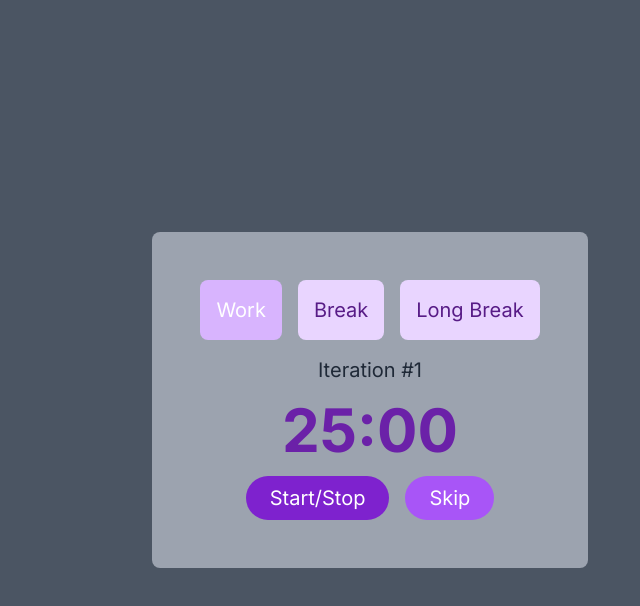
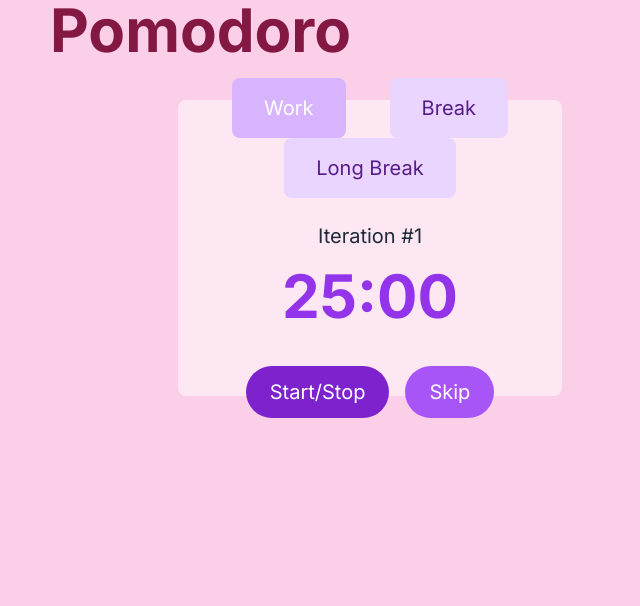
Before and after one commit to OmitNomis/next-pomodoro, a Next.js app: page / in a window 1280 px wide. Shown: the top 606 px of the page, without its empty margins (270-910 px from the left). Built offline with nearby package versions, Linux system fonts and the light colour scheme.

Commit message:
minor change for UI

```diff
--- a/app/page.tsx
+++ b/app/page.tsx
@@ -1,9 +1,11 @@
-import { Timer } from "@/components/Timer"
+import { Timer } from "@/components/Timer";
+import Header from "@/components/Header";
 
 export default function Home() {
   return (
-    <main className="flex justify-center items-center h-screen bg-gray-600">
+    <main className="flex flex-col h-screen w-screen bg-pink-200">
+      <Header />
       <Timer />
     </main>
-  )
+  );
 }
--- /dev/null
+++ b/components/Header.tsx
@@ -0,0 +1,16 @@
+import React from "react";
+
+export default function Header() {
+  return (
+    <div className="w-full flex justify-center">
+      <div className="w-[90%] sm:w-[60%] md:w-[50%] ">
+        {/* text logo */}
+        <div className="flex">
+          <h1 className="text-3xl sm:text-5xl md:text-6xl font-bold text-pink-900">
+            Pomodoro
+          </h1>
+        </div>
+      </div>
+    </div>
+  );
+}
--- a/components/Timer.tsx
+++ b/components/Timer.tsx
@@ -1,9 +1,9 @@
-'use client'
+"use client";
 import React, { FC, useEffect, useState } from "react";
-import { motion } from 'framer-motion'
+import { motion } from "framer-motion";
 
-type SessionTypeProp = 'work' | 'break' | 'longBreak';
-type tabsProp = 'Work' | 'Break' | 'Long Break';
+type SessionTypeProp = "work" | "break" | "longBreak";
+type tabsProp = "Work" | "Break" | "Long Break";
 export const Timer: FC = () => {
   // get from local storage later
   const initialValues = {
@@ -11,88 +11,89 @@ export const Timer: FC = () => {
     breakTime: 2,
     longBreakTime: 3,
     breakAfter: 4,
-    }
+  };
   const tabs = ["Work", "Break", "Long Break"];
   const [currentTab, setCurrentTab] = useState("Work");
-    const [currentTime, setCurrentTime] = useState(initialValues.workTime)
-    const [isRunning, setIsRunning] = useState(false)
-    const [sessionType, setSessionType] = useState<SessionTypeProp>('work')
-    const [iterationCount, setIterationCount] = useState(1)
+  const [currentTime, setCurrentTime] = useState(initialValues.workTime);
+  const [isRunning, setIsRunning] = useState(false);
+  const [sessionType, setSessionType] = useState<SessionTypeProp>("work");
+  const [iterationCount, setIterationCount] = useState(1);
 
   const startStop = () => {
-        setIsRunning(
-            (prevState) => !prevState
-        )
-    }
+    setIsRunning((prevState) => !prevState);
+  };
 
   const isLongBreak = () => {
     if (iterationCount === 0) {
-            return false
-        }
-        else if (iterationCount % initialValues.breakAfter === 0) {
+      return false;
+    } else if (iterationCount % initialValues.breakAfter === 0) {
       return true;
     }
-    }
+  };
 
   const formatTime = (time) => {
-        const hours = Math.floor(time / 3600).toString().padStart(2, "0");
-        const minutes = Math.floor((time % 3600) / 60).toString().padStart(2, "0");
-        const seconds = Math.floor(time % 60).toString().padStart(2, "0");
-        return hours === "00" ? `${minutes}:${seconds}` : `${hours}:${minutes}:${seconds}`;
+    const hours = Math.floor(time / 3600)
+      .toString()
+      .padStart(2, "0");
+    const minutes = Math.floor((time % 3600) / 60)
+      .toString()
+      .padStart(2, "0");
+    const seconds = Math.floor(time % 60)
+      .toString()
+      .padStart(2, "0");
+    return hours === "00"
+      ? `${minutes}:${seconds}`
+      : `${hours}:${minutes}:${seconds}`;
   };
 
   const changeSessionType = (type: SessionTypeProp) => {
     setSessionType(type);
-        if (type === 'break') {
-            switchToBreak()
+    if (type === "break") {
+      switchToBreak();
+    } else if (type === "longBreak") {
+      switchToLongBreak();
+    } else {
+      switchToWork();
     }
-        else if (type === 'longBreak') {
-            switchToLongBreak()
-        }
-        else {
-            switchToWork()
-        }
-    }
+  };
   const switchToLongBreak = () => {
-        setSessionType('longBreak')
-        setCurrentTime(initialValues.longBreakTime)
-        setCurrentTab('Long Break')
-    }
+    setSessionType("longBreak");
+    setCurrentTime(initialValues.longBreakTime);
+    setCurrentTab("Long Break");
+  };
   const switchToBreak = () => {
-        setSessionType('break')
-        setCurrentTime(initialValues.breakTime)
-        setCurrentTab('Break')
-    }
+    setSessionType("break");
+    setCurrentTime(initialValues.breakTime);
+    setCurrentTab("Break");
+  };
   const switchToWork = () => {
-        setSessionType('work')
-        setIterationCount((prevState) => prevState + 1)
-        setCurrentTime(initialValues.workTime)
-        setCurrentTab('Work')
-    }
+    setSessionType("work");
+    setIterationCount((prevState) => prevState + 1);
+    setCurrentTime(initialValues.workTime);
+    setCurrentTab("Work");
+  };
 
   const changeTab = (tab: tabsProp) => {
-        setCurrentTab(tab)
-        if (tab === 'Work') {
-            switchToWork()
+    setCurrentTab(tab);
+    if (tab === "Work") {
+      switchToWork();
+    } else if (tab === "Break") {
+      switchToBreak();
+    } else {
+      switchToLongBreak();
     }
-        else if (tab === 'Break') {
-            switchToBreak()
-        }
-        else {
-            switchToLongBreak()
-        }
-    }
+  };
 
   const next = () => {
-        setIsRunning(false)
-        if (sessionType === 'work') {
-            isLongBreak() ? changeSessionType('longBreak') : changeSessionType('break')
+    setIsRunning(false);
+    if (sessionType === "work") {
+      isLongBreak()
+        ? changeSessionType("longBreak")
+        : changeSessionType("break");
+    } else {
+      changeSessionType("work");
     }
-        else {
-            changeSessionType('work')
-        }
-    }
-
+  };
 
   useEffect(() => {
     let interval: NodeJS.Timeout;
@@ -101,75 +102,63 @@ export const Timer: FC = () => {
         setCurrentTime((prevTime) => {
           if (prevTime > 0) {
             return prevTime - 1;
-                    }
-                    else {
+          } else {
             next();
             return prevTime;
           }
-                })
-            }, 1000)
+        });
+      }, 1000);
     }
-        return () => clearInterval(interval)
-
-    }, [isRunning, sessionType, iterationCount])
-
-    const TimerAnimation = () => (
-        <motion.div
-            className="text-6xl font-bold mb-4"
-            initial={{ y: '100%' }}
-            animate={{ y: 0 }}
-            exit={{ y: '-100%' }}
-            transition={{ duration: 0.5 }}
-            key={currentTime}
-        >
-            {formatTime(currentTime)}
-        </motion.div>
-    );
+    return () => clearInterval(interval);
+  }, [isRunning, sessionType, iterationCount]);
 
   return (
-        <div className="flex flex-col items-center justify-center rounded-lg p-12 bg-gray-400">
+    <div className="h-full w-full flex justify-center">
+      <div className=" mt-10 flex flex-col items-center justify-center rounded-lg p-6 sm:p-8 bg-pink-100 w-[90%] sm:max-w-[60%] md:max-w-[30%] max-h-[40%]">
         {/* Tabs */}
-            <div className="flex mb-4 space-x-4">
+        <div className="w-full  flex flex-col">
+          <div className="flex flex-wrap mb-2 sm:mb-4 md:mb-6 w-full justify-around">
             {tabs.map((tab) => (
               <div
                 key={tab}
-                        className={`p-4 cursor-pointer rounded-lg text-xl ${currentTab === tab
+                className={`p-2 sm:p-4 md:px-8 cursor-pointer rounded-lg text-lg sm:text-xl ${
+                  currentTab === tab
                     ? "bg-purple-300 text-white"
                     : "bg-purple-200 hover:bg-purple-100 text-purple-900"
                 }`}
-                        onClick={() => changeTab(tab)}
-                    >
+                onClick={() => changeTab(tab)}>
                 {tab}
               </div>
             ))}
           </div>
 
           {/* Iteration number */}
-            <div className="mb-4 text-xl text-gray-800">{`Iteration #${iterationCount}`}</div>
+          <div className=" text-center mb-2 sm:mb-4 text-lg sm:text-xl text-gray-800">{`Iteration #${iterationCount}`}</div>
 
           {/* Timer */}
           <motion.div
-                className="text-6xl font-bold mb-4 text-purple-800"
+            className="text-4xl sm:text-6xl font-bold mb-2 sm:mb-4 md:mb-10 text-purple-600 text-center"
             initial={{ scale: 0, opacity: 0 }}
             animate={{ scale: 1, opacity: 1 }}
-                transition={{ duration: 0.5 }}
-            >
+            transition={{ duration: 0.5 }}>
             {formatTime(currentTime)}
           </motion.div>
 
           {/* Buttons */}
-            <div className="flex space-x-4">
-                <button className="py-2 px-6 rounded-full bg-purple-700 text-white text-xl hover:bg-purple-600" onClick={startStop}>
+          <div className="flex flex-wrap space-x-2 sm:space-x-4 w-full justify-center">
+            <button
+              className="py-2 px-4 sm:py-3 sm:px-6 rounded-full bg-purple-700 text-white text-lg sm:text-xl hover:bg-purple-600"
+              onClick={startStop}>
               Start/Stop
             </button>
-                <button className="py-2 px-6 rounded-full bg-purple-500 text-white text-xl hover:bg-purple-400" onClick={next}>Skip</button>
+            <button
+              className="py-2 px-4 sm:py-3 sm:px-6 rounded-full bg-purple-500 text-white text-lg sm:text-xl hover:bg-purple-400"
+              onClick={next}>
+              Skip
+            </button>
           </div>
         </div>
-
-
-
-
-
-
+      </div>
+    </div>
   );
-}
+};
```
Also changed, not shown: components/TimerFrame.tsx (deleted). Lines whose indentation alone changed are shown as unchanged.
